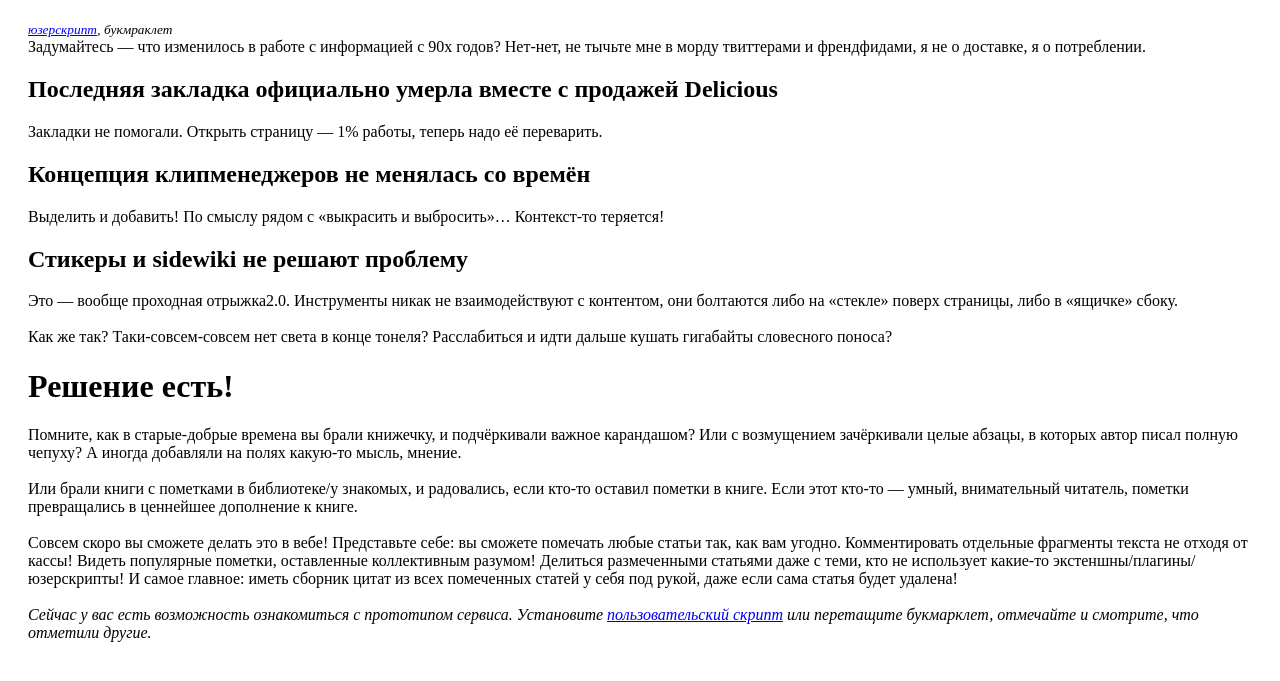
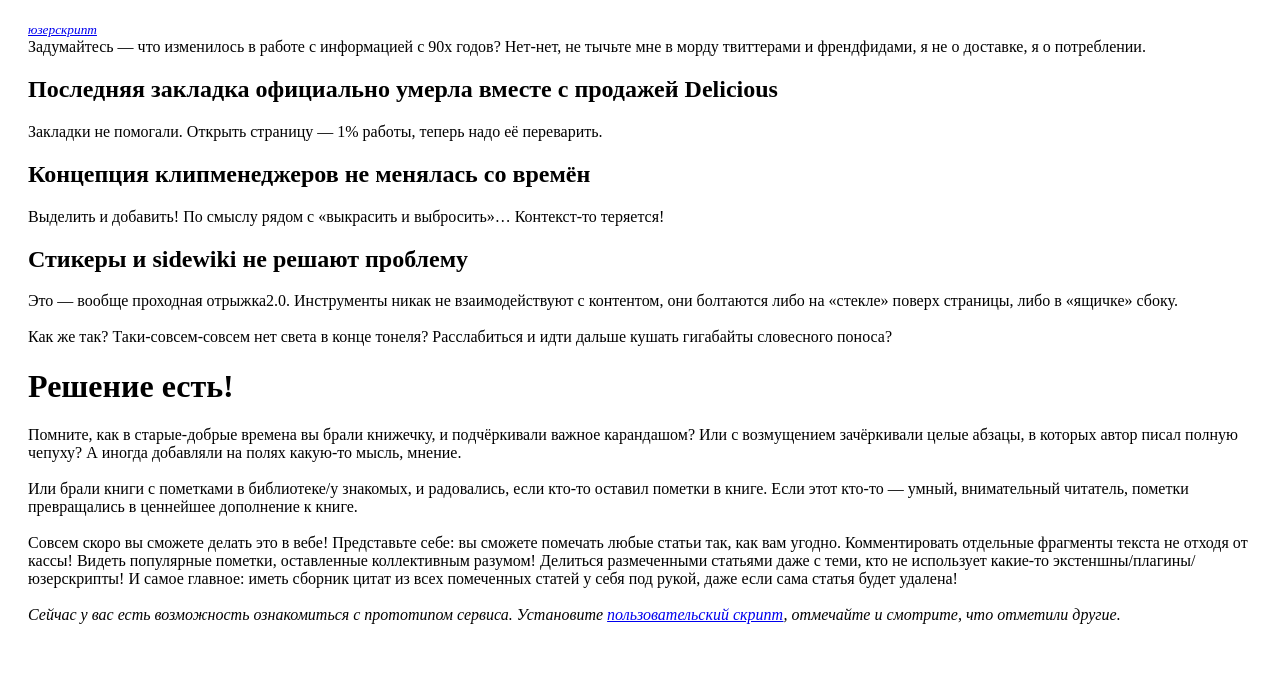
Before and after one commit to samlowry/social-markers, a Django app: page / in a window 1280 px wide. Shown: the top 681 px of the page. Run offline with Django 3.2, Linux system fonts and the light colour scheme; parts of the project's set-up code (start-up, migrations or seed data) failed here and were passed over.

Commit message:
Changed intro text

```diff
--- a/templates/base.html
+++ b/templates/base.html
@@ -8,7 +8,7 @@
 	<body>
 		<div id="content">
 			{# <textarea id="b_area"></textarea> #}
-			<small><em><a href="/marker.user.js">юзерскрипт</a>, <a id="b_link">букмраклет</a></em></small>
+			<small><em><a href="/marker.user.js">юзерскрипт</a>{# , <a id="b_link">букмраклет</a> #}</em></small>
 			<div class="text">
 				Задумайтесь — что изменилось в работе с информацией с 90х годов? Нет-нет, не тычьте мне в морду твиттерами и френдфидами, я не о доставке, я о потреблении.
 
@@ -27,7 +27,7 @@
 				<br>
 				Совсем скоро вы сможете делать это в вебе! Представьте себе: вы сможете помечать любые статьи так, как вам угодно. Комментировать отдельные фрагменты текста не отходя от кассы! Видеть популярные пометки, оставленные коллективным разумом! Делиться размеченными статьями даже с теми, кто не использует какие-то экстеншны/плагины/юзерскрипты! И самое главное: иметь сборник цитат из всех помеченных статей у себя под рукой, даже если сама статья будет удалена!<br>
 				<br>
-				<em>Сейчас у вас есть возможность ознакомиться с прототипом сервиса. Установите <a href="/marker.user.js">пользовательский скрипт</a> или <a id="b_link">перетащите букмарклет</a>, отмечайте и смотрите, что отметили другие.</em>
+				<em>Сейчас у вас есть возможность ознакомиться с прототипом сервиса. Установите <a href="/marker.user.js">пользовательский скрипт</a>{#  или <a id="b_link">перетащите букмарклет</a> #}, отмечайте и смотрите, что отметили другие.</em>
 			</div>
 
 		</div>
```
